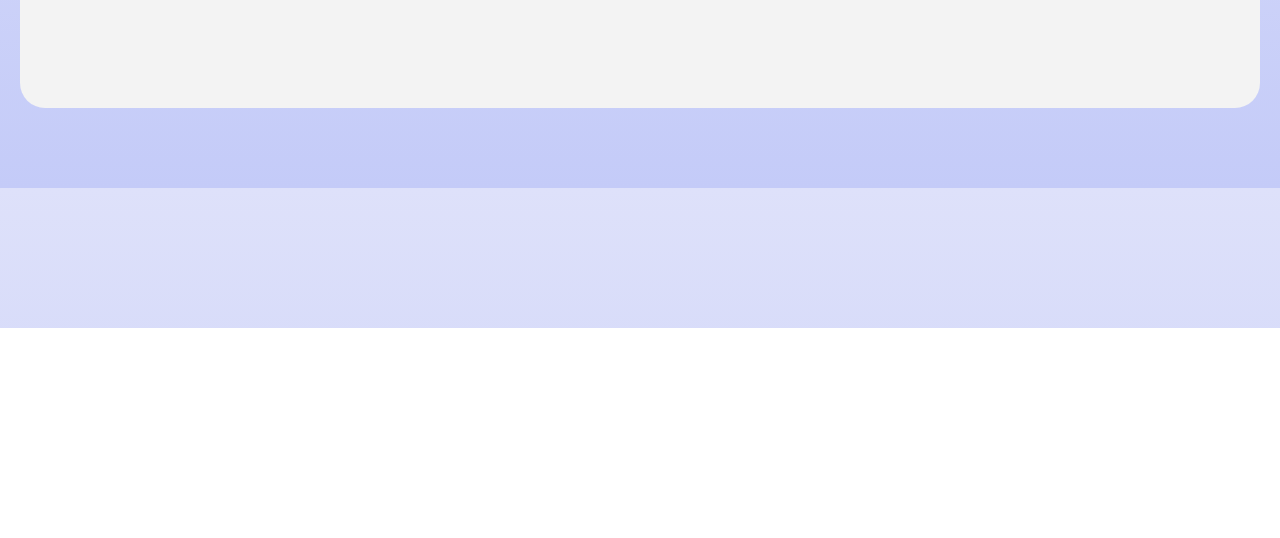
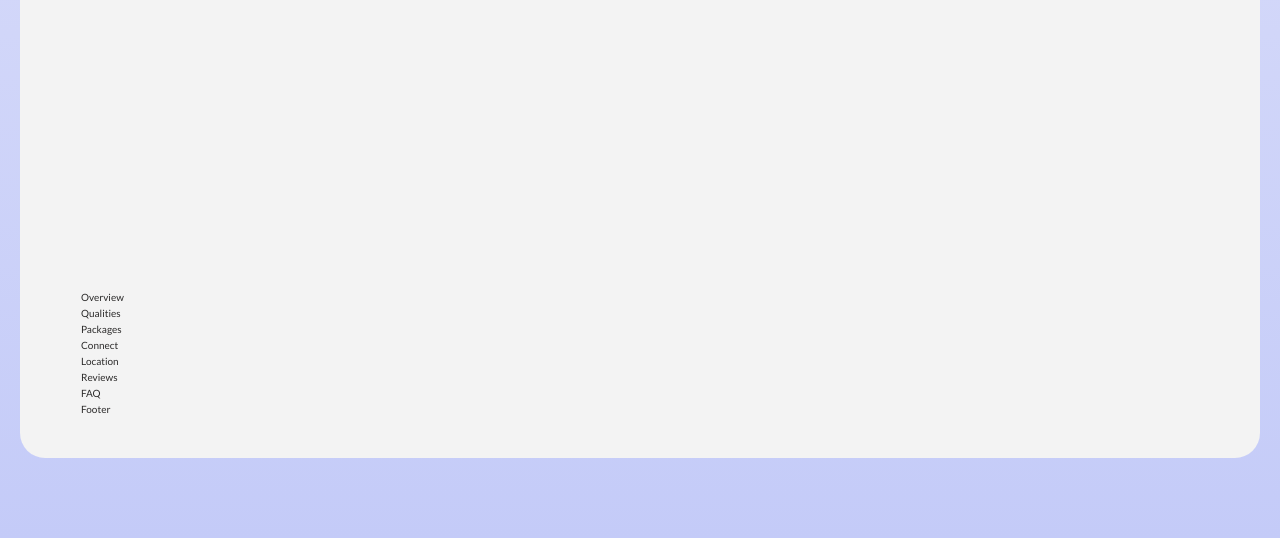
Before and after one commit to rtambunt/internext-landing-page, a website: page index.html in a window 1280 px wide. Shown: the part 472-1010 px from the top of the page. Before the commit the page ends 800 px from the top, so only its background shows below. Drawn offline with Linux system fonts and the light colour scheme.

Commit message:
Set css grid rows for container el

```diff
--- a/sass/_base.scss
+++ b/sass/_base.scss
@@ -43,6 +43,6 @@
   -ms-border-radius: 25px;
   -o-border-radius: 25px;
 
-  // display: grid;
-  // grid-template-rows: ;
+  display: grid;
+  grid-template-rows: 80vh repeat(8, min-content);
 }
```
Also changed, not shown: css/style.css.
